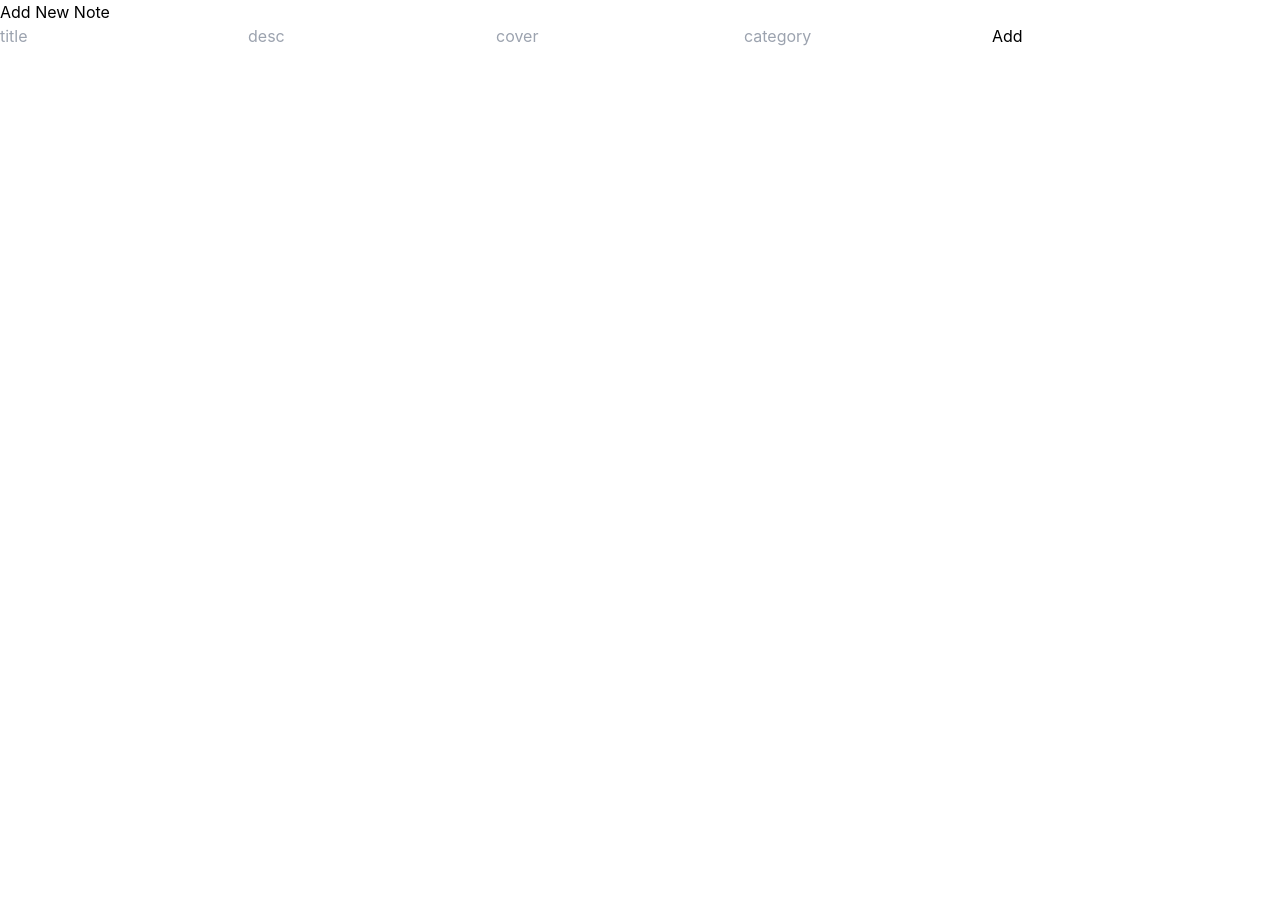
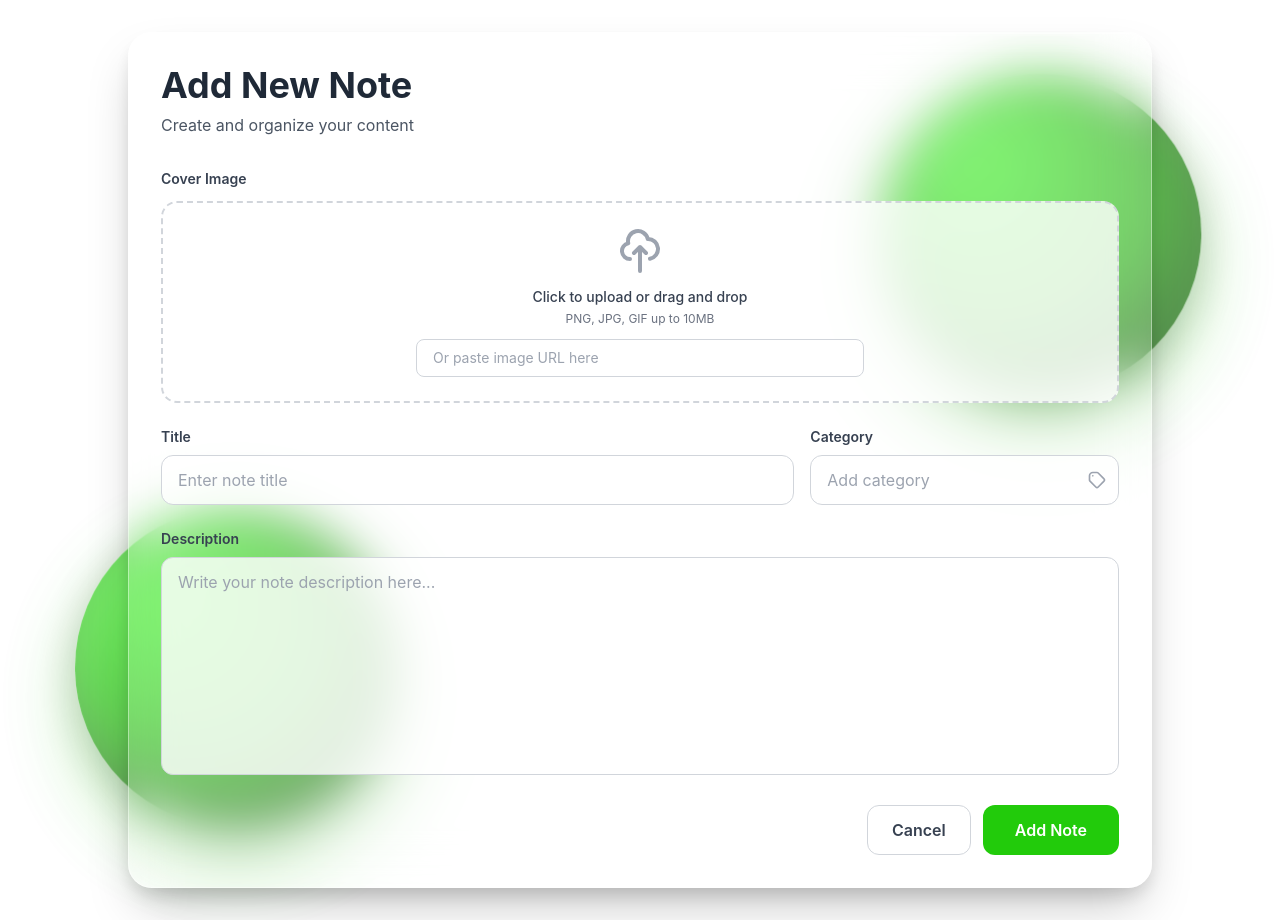
Before and after one commit to dulmini11/NotesApp, a React (Create React App) app in the folder client/: page /add in a window 1280 px wide. Before the commit the page ends 800 px from the top, so only its background shows below. Built offline with nearby package versions, Linux system fonts and the light colour scheme.

Commit message:
feat(client): add CSS styling to Add Note page

```diff
--- a/client/src/pages/add.jsx
+++ b/client/src/pages/add.jsx
@@ -29,15 +29,173 @@ const Add = () => {
   console.log(book);
 
   return (
-    <div className='form'>
-      <h1>Add New Note</h1>
+    <div className="min-h-screen relative overflow-hidden flex items-center justify-center p-8" style={{background: '#ffffff'}}>
+      {/* 3D Ball - Top Right with Animation */}
+      <div className="absolute top-20 right-20 w-80 h-80 rounded-full opacity-70" style={{
+        background: 'radial-gradient(circle at 30% 30%, #2ef015, #22cb0b, #1ea309, #16850a)',
+        boxShadow: 'inset -30px -30px 60px rgba(0, 0, 0, 0.3), inset 20px 20px 40px rgba(255, 255, 255, 0.1), 0 30px 80px rgba(34, 203, 11, 0.4), 0 10px 40px rgba(0, 0, 0, 0.3)',
+        animation: 'float 6s ease-in-out infinite'
+      }}></div>
 
-      <input type="text" placeholder='title' name="title" onChange={handleChange} />
-      <input type="text" placeholder='desc' name="desc" onChange={handleChange} />
-      <input type="text" placeholder='cover' name="cover" onChange={handleChange} />
-      <input type="text" placeholder='category' name="category" onChange={handleChange} />
+      {/* 3D Ball - Bottom Left with Animation */}
+      <div className="absolute bottom-20 left-20 w-80 h-80 rounded-full opacity-70" style={{
+        background: 'radial-gradient(circle at 30% 30%, #2ef015, #22cb0b, #1ea309, #16850a)',
+        boxShadow: 'inset -30px -30px 60px rgba(0, 0, 0, 0.3), inset 20px 20px 40px rgba(255, 255, 255, 0.1), 0 30px 80px rgba(34, 203, 11, 0.4), 0 10px 40px rgba(0, 0, 0, 0.3)',
+        animation: 'float 6s ease-in-out infinite 3s'
+      }}></div>
 
-      <button onClick={handleClick}>Add</button>
+      <style>{`
+        @keyframes float {
+          0%, 100% {
+            transform: translateY(0px) translateX(0px);
+          }
+          25% {
+            transform: translateY(-20px) translateX(10px);
+          }
+          50% {
+            transform: translateY(-10px) translateX(-10px);
+          }
+          75% {
+            transform: translateY(-25px) translateX(5px);
+          }
+        }
+      `}</style>
+
+      {/* Container */}
+      <div className="relative z-10 w-full max-w-5xl">
+        <div className="rounded-3xl p-8 shadow-2xl backdrop-blur-xl border border-white border-opacity-40" style={{
+          background: 'rgba(255, 255, 255, 0.15)',
+          boxShadow: '0 25px 50px -12px rgba(0, 0, 0, 0.25), 0 10px 20px -5px rgba(0, 0, 0, 0.15), inset 0 1px 0 0 rgba(255, 255, 255, 0.5)'
+        }}>
+          {/* Header */}
+          <div className="mb-8">
+            <h1 className="text-4xl font-bold text-gray-800">Add New Note</h1>
+            <p className="text-gray-600 mt-2">Create and organize your content</p>
+          </div>
+
+          {/* Cover Image Section */}
+          <div className="mb-6">
+            <label className="block text-sm font-semibold text-gray-700 mb-3">Cover Image</label>
+            <div className="rounded-2xl p-6 border-2 border-dashed border-gray-300 hover:border-gray-400 transition-colors cursor-pointer" style={{
+              background: 'rgba(255, 255, 255, 0.8)'
+            }}>
+              <div className="flex flex-col items-center justify-center">
+                <svg className="w-12 h-12 text-gray-400 mb-3" fill="none" stroke="currentColor" viewBox="0 0 24 24">
+                  <path strokeLinecap="round" strokeLinejoin="round" strokeWidth="2" d="M7 16a4 4 0 01-.88-7.903A5 5 0 1115.9 6L16 6a5 5 0 011 9.9M15 13l-3-3m0 0l-3 3m3-3v12"></path>
+                </svg>
+                <p className="text-sm font-medium text-gray-700 mb-1">Click to upload or drag and drop</p>
+                <p className="text-xs text-gray-500 mb-3">PNG, JPG, GIF up to 10MB</p>
+                <input
+                  type="text"
+                  placeholder="Or paste image URL here"
+                  onChange={handleChange}
+                  name="cover"
+                  className="w-full max-w-md px-4 py-2 rounded-lg border border-gray-300 outline-none text-sm text-gray-700 placeholder-gray-400" style={{
+                    background: 'rgba(255, 255, 255, 0.9)'
+                  }}
+                />
+              </div>
+            </div>
+          </div>
+
+          {/* Title and Category Row */}
+          <div className="grid grid-cols-1 md:grid-cols-3 gap-4 mb-6">
+            <div className="md:col-span-2">
+              <label className="block text-sm font-semibold text-gray-700 mb-2">Title</label>
+              <input
+                type="text"
+                placeholder="Enter note title"
+                onChange={handleChange}
+                name="title"
+                className="w-full px-4 py-3 rounded-xl border border-gray-300 outline-none text-gray-800 placeholder-gray-400 transition-all" style={{
+                  background: 'rgba(255, 255, 255, 0.8)'
+                }}
+                onFocus={(e) => {
+                  e.target.style.boxShadow = '0 0 0 3px rgba(34, 203, 11, 0.2)';
+                  e.target.style.borderColor = '#22cb0b';
+                }}
+                onBlur={(e) => {
+                  e.target.style.boxShadow = 'none';
+                  e.target.style.borderColor = '#d1d5db';
+                }}
+              />
+            </div>
+
+            <div>
+              <label className="block text-sm font-semibold text-gray-700 mb-2">Category</label>
+              <div className="relative">
+                <input
+                  type="text"
+                  placeholder="Add category"
+                  onChange={handleChange}
+                  name="category"
+                  className="w-full px-4 py-3 rounded-xl border border-gray-300 outline-none text-gray-800 placeholder-gray-400 transition-all" style={{
+                    background: 'rgba(255, 255, 255, 0.8)'
+                  }}
+                  onFocus={(e) => {
+                    e.target.style.boxShadow = '0 0 0 3px rgba(34, 203, 11, 0.2)';
+                    e.target.style.borderColor = '#22cb0b';
+                  }}
+                  onBlur={(e) => {
+                    e.target.style.boxShadow = 'none';
+                    e.target.style.borderColor = '#d1d5db';
+                  }}
+                />
+                <div className="absolute right-3 top-1/2 transform -translate-y-1/2">
+                  <svg className="w-5 h-5 text-gray-400" fill="none" stroke="currentColor" viewBox="0 0 24 24">
+                    <path strokeLinecap="round" strokeLinejoin="round" strokeWidth="2" d="M7 7h.01M7 3h5c.512 0 1.024.195 1.414.586l7 7a2 2 0 010 2.828l-7 7a2 2 0 01-2.828 0l-7-7A1.994 1.994 0 013 12V7a4 4 0 014-4z"></path>
+                  </svg>
+                </div>
+              </div>
+            </div>
+          </div>
+
+          {/* Description */}
+          <div className="mb-6">
+            <label className="block text-sm font-semibold text-gray-700 mb-2">Description</label>
+            <textarea
+              rows="8"
+              placeholder="Write your note description here..."
+              onChange={handleChange}
+              name="desc"
+              className="w-full px-4 py-3 rounded-xl border border-gray-300 outline-none text-gray-800 placeholder-gray-400 resize-none transition-all" style={{
+                background: 'rgba(255, 255, 255, 0.8)'
+              }}
+              onFocus={(e) => {
+                e.target.style.boxShadow = '0 0 0 3px rgba(34, 203, 11, 0.2)';
+                e.target.style.borderColor = '#22cb0b';
+              }}
+              onBlur={(e) => {
+                e.target.style.boxShadow = 'none';
+                e.target.style.borderColor = '#d1d5db';
+              }}
+            />
+          </div>
+
+          {/* Action Buttons */}
+          <div className="flex gap-3 justify-end">
+            <button
+              onClick={() => navigate("/")}
+              className="px-6 py-3 rounded-xl font-semibold text-gray-700 transition-all hover:shadow-lg" style={{
+                background: 'rgba(255, 255, 255, 0.8)',
+                border: '1px solid #d1d5db'
+              }}
+              onMouseEnter={(e) => e.target.style.background = 'rgba(243, 244, 246, 1)'}
+              onMouseLeave={(e) => e.target.style.background = 'rgba(255, 255, 255, 0.8)'}
+            >
+              Cancel
+            </button>
+            <button
+              onClick={handleClick}
+              className="px-8 py-3 rounded-xl font-semibold transition-all transform hover:scale-105 hover:shadow-2xl text-white" style={{
+                background: '#22cb0b'
+              }}
+            >
+              Add Note
+            </button>
+          </div>
+        </div>
+      </div>
     </div>
   );
 };
```
